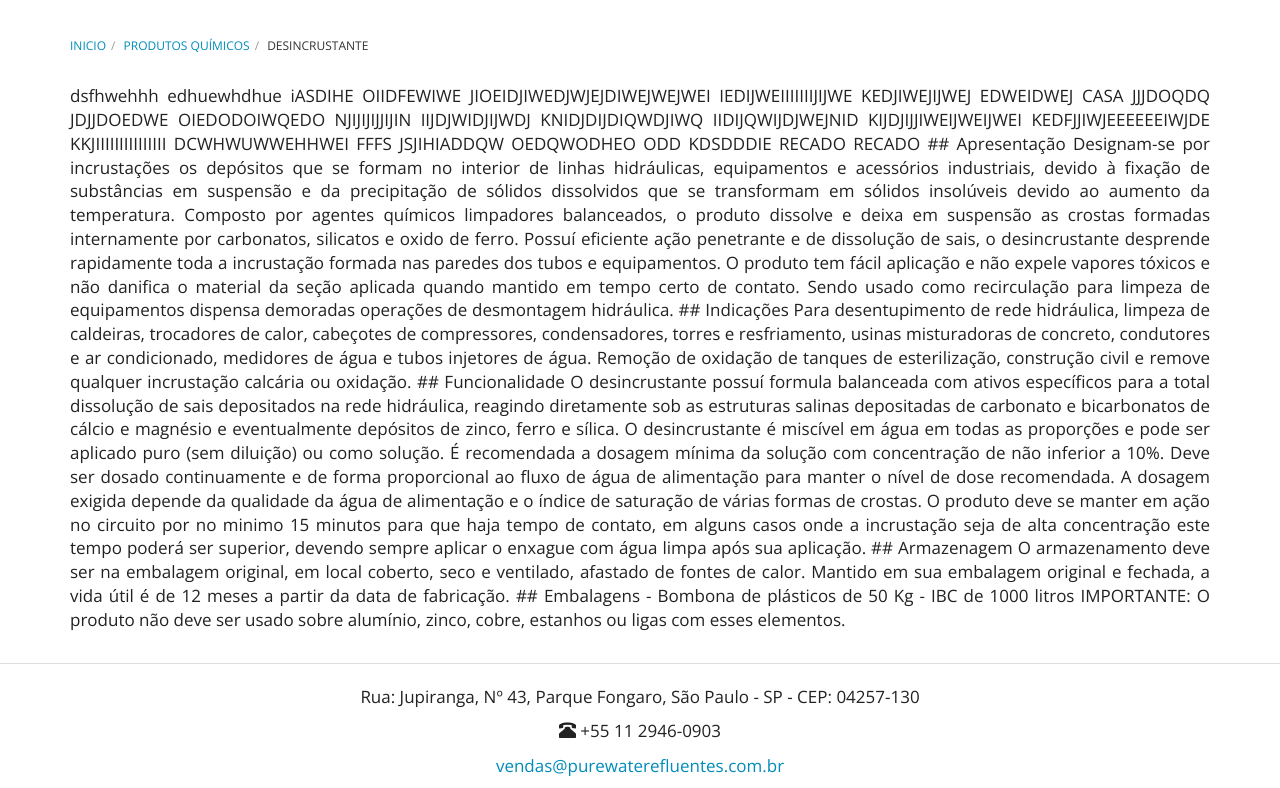
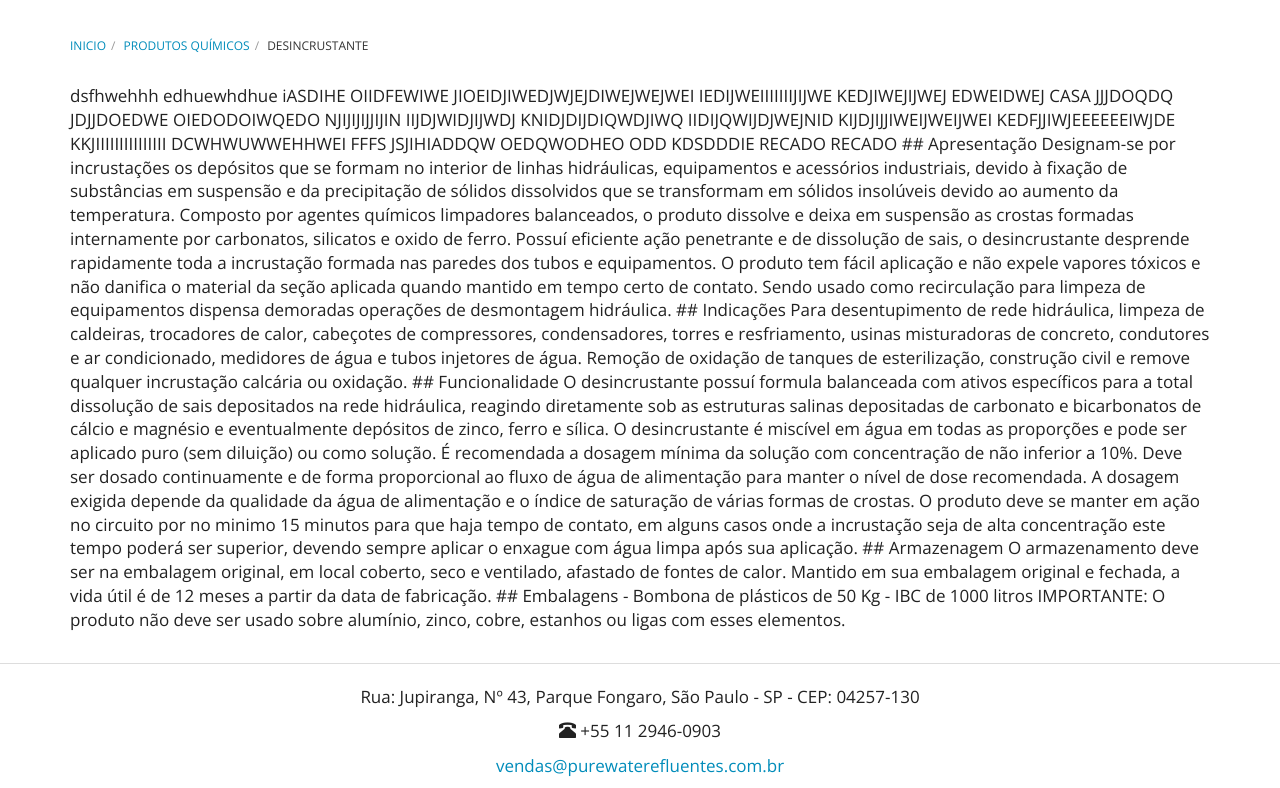
Before and after one commit to purewaterefluentes/purewaterefluentes.github.io, a Jekyll site: the page built from produtos/desincrustante.md, in a window 1280 px wide and 1082 px high. Shown: the part 294-1082 px from the top of the window. Built offline with Jekyll 4.4.1, drawn with Linux system fonts in a browser that asks for light colours; nearby versions of some CDN libraries; library files that are not in the unit come from our copies.

Commit message:
Update desincrustante.md

```diff
--- a/produtos/desincrustante.md
+++ b/produtos/desincrustante.md
@@ -6,7 +6,9 @@ subtitle: AQUA-DSF400
 ---
 
 
-<p style="text-align: justify;">  dsfhwehhh edhuewhdhue iASDIHE OIIDFEWIWE JIOEIDJIWEDJWJEJDIWEJWEJWEI IEDIJWEIIIIIIIJIJWE KEDJIWEJIJWEJ EDWEIDWEJ   CASA JJJDOQDQ JDJJDOEDWE OIEDODOIWQEDO NJIJIJIJJIJIN IIJDJWIDJIJWDJ KNIDJDIJDIQWDJIWQ IIDIJQWIJDJWEJNID KIJDJIJJIWEIJWEIJWEI KEDFJJIWJEEEEEEIWJDE KKJIIIIIIIIIIIIIII DCWHWUWWEHHWEI FFFS   JSJIHIADDQW OEDQWODHEO ODD  KDSDDDIE     RECADO RECADO
+<p style="justify">
+
+dsfhwehhh edhuewhdhue iASDIHE OIIDFEWIWE JIOEIDJIWEDJWJEJDIWEJWEJWEI IEDIJWEIIIIIIIJIJWE KEDJIWEJIJWEJ EDWEIDWEJ   CASA JJJDOQDQ JDJJDOEDWE OIEDODOIWQEDO NJIJIJIJJIJIN IIJDJWIDJIJWDJ KNIDJDIJDIQWDJIWQ IIDIJQWIJDJWEJNID KIJDJIJJIWEIJWEIJWEI KEDFJJIWJEEEEEEIWJDE KKJIIIIIIIIIIIIIII DCWHWUWWEHHWEI FFFS   JSJIHIADDQW OEDQWODHEO ODD  KDSDDDIE     RECADO RECADO
 
 ## Apresentação
 
```
